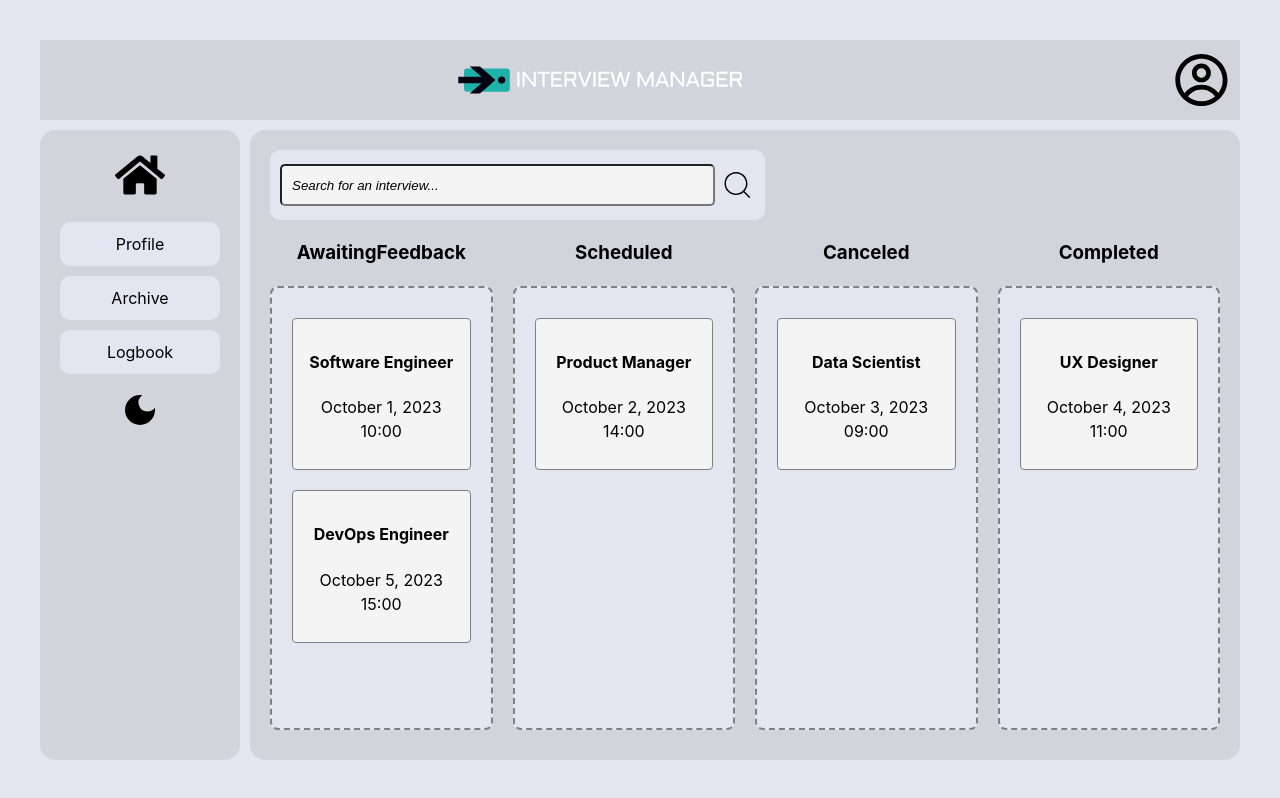
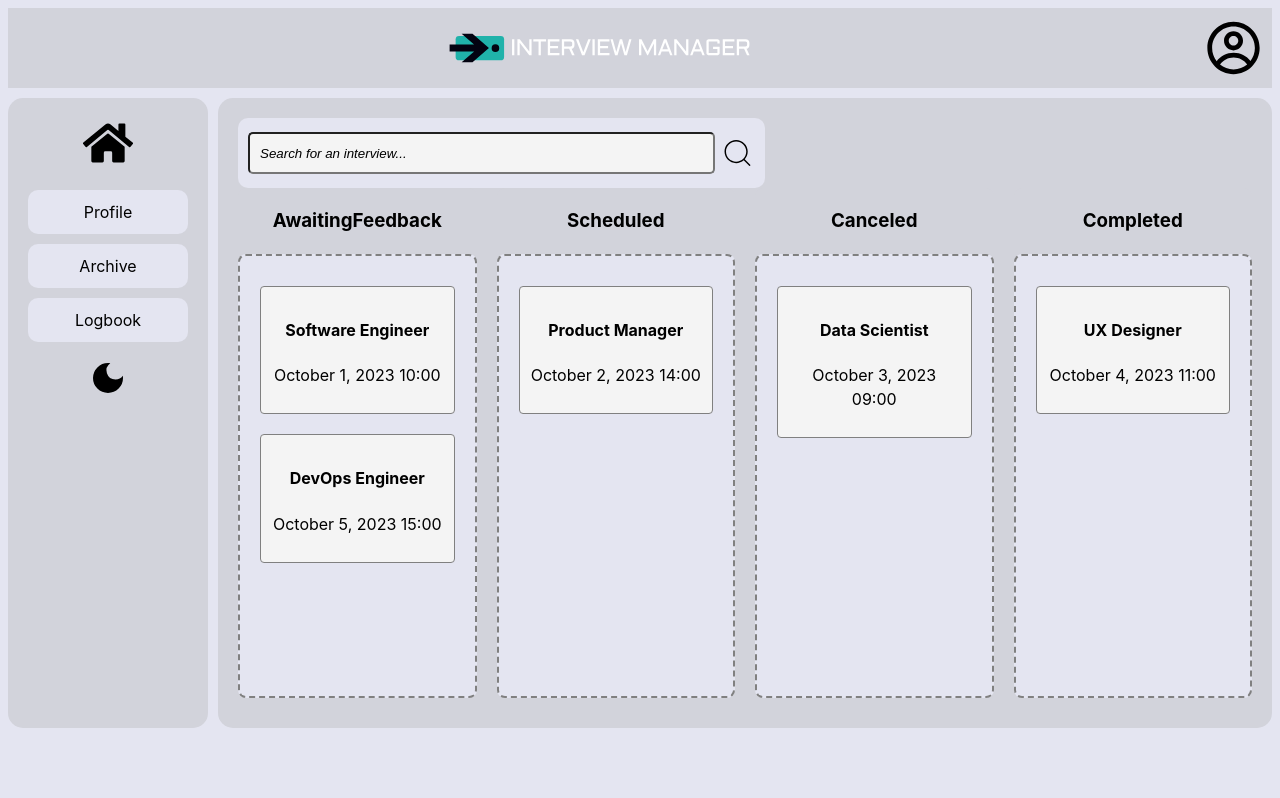
Before and after one commit to johnfa1508/interview-manager-client, a React (Vite) app: page / in a window 1280 px wide. Built offline with nearby package versions, Linux system fonts and the light colour scheme.

Commit message:
removed padding from root

```diff
--- a/src/App.css
+++ b/src/App.css
@@ -1,6 +1,6 @@
 #root {
   max-width: 1280px;
   margin: 0 auto;
-  padding: 2rem;
+  /*padding: 1rem;*/
   text-align: center;
 }
```
